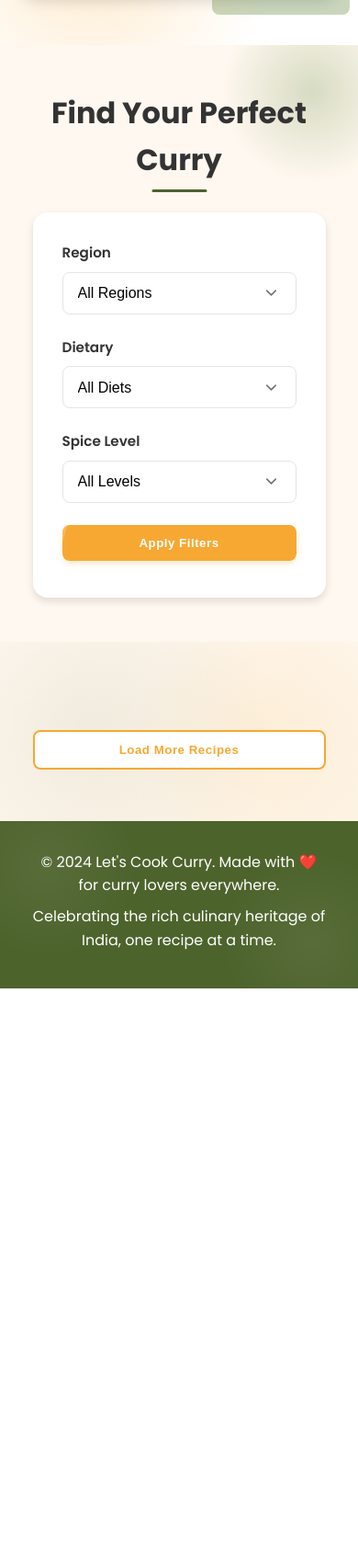
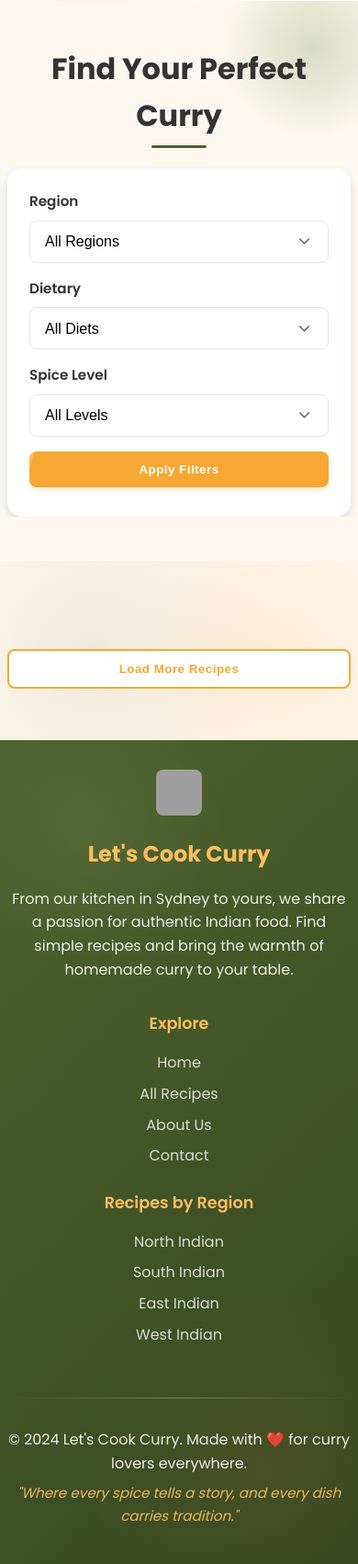
Before and after one commit to ankith88/Lets-Cook-Curry, a PHP site: page / in a window 390 px wide; the page is wider, and only the part inside the window is pictured. Shown: the part 826-2527 px from the top of that part at 92% size. Before the commit the page ends 1901 px from the top of that part, so only its background shows below. Run offline with PHP 8.4, Linux system fonts and the light colour scheme; some libraries are stand-ins or nearby versions; grey boxes are pictures that could not be loaded.

Commit message:
Updated footer

```diff
--- a/index.html
+++ b/index.html
@@ -124,8 +124,47 @@
 
     <footer class="footer">
         <div class="container">
-            <p>&copy; 2024 Let's Cook Curry. Made with ❤️ for curry lovers everywhere.</p>
-            <p>Celebrating the rich culinary heritage of India, one recipe at a time.</p>
+            <div class="footer-content">
+                <div class="footer-main">
+                    <div class="footer-brand">
+                        <img src="https://public.youware.com/users-website-assets/prod/b803843b-b98d-4f40-bc7e-c4e46fc07c86/c66f443d4c424ba1ad3aca11e41bf818.png" alt="Let's Cook Curry Logo" class="footer-logo">
+                        <h3>Let's Cook Curry</h3>
+                        <p>From our kitchen in Sydney to yours, we share a passion for authentic Indian food. Find simple recipes and bring the warmth of homemade curry to your table.</p>
+                    </div>
+
+                    <div class="footer-links">
+                        <div class="footer-section">
+                            <h4>Explore</h4>
+                            <ul>
+                                <li><a href="index.html">Home</a></li>
+                                <li><a href="#recipes">All Recipes</a></li>
+                                <li><a href="about.html">About Us</a></li>
+                                <li><a href="#contact">Contact</a></li>
+                            </ul>
+                        </div>
+
+                        <div class="footer-section">
+                            <h4>Recipes by Region</h4>
+                            <ul>
+                                <li><a href="index.html?region=north" data-filter="north">North Indian</a></li>
+                                <li><a href="index.html?region=south" data-filter="south">South Indian</a></li>
+                                <li><a href="index.html?region=east" data-filter="east">East Indian</a></li>
+                                <li><a href="index.html?region=west" data-filter="west">West Indian</a></li>
+                            </ul>
+                        </div>
+
+
+                    </div>
+                </div>
+
+                <div class="footer-bottom">
+                    <div class="footer-divider"></div>
+                    <div class="footer-bottom-content">
+                        <p>&copy; 2024 Let's Cook Curry. Made with ❤️ for curry lovers everywhere.</p>
+                        <p class="footer-tagline">"Where every spice tells a story, and every dish carries tradition."</p>
+                    </div>
+                </div>
+            </div>
         </div>
     </footer>
 
--- a/styles.css
+++ b/styles.css
@@ -3,6 +3,11 @@
     margin: 0;
     padding: 0;
     box-sizing: border-box;
+}
+
+html, body {
+    overflow-x: hidden;
+    max-width: 100%;
 }
 
 :root {
@@ -530,6 +535,10 @@ body {
     box-shadow: var(--shadow-md);
     position: relative;
     z-index: 1;
+    width: 100%;
+    max-width: 100%;
+    box-sizing: border-box;
+    overflow-x: hidden;
 }
 
 .filter-group {
@@ -575,6 +584,8 @@ body {
     position: relative;
     background: linear-gradient(135deg, #fff8f0 0%, #fdf4e6 100%);
     overflow: hidden;
+    max-width: 100%;
+    box-sizing: border-box;
 }
 
 .recipes::before {
@@ -608,6 +619,10 @@ body {
     margin-bottom: var(--spacing-xl);
     position: relative;
     z-index: 1;
+    width: 100%;
+    max-width: 100%;
+    box-sizing: border-box;
+    overflow-x: hidden;
 }
 
 .recipe-card {
@@ -1116,10 +1131,9 @@ body {
 
 /* Footer */
 .footer {
-    background: var(--color-accent);
+    background: linear-gradient(135deg, var(--color-accent) 0%, var(--color-accent-dark) 100%);
     color: white;
-    text-align: center;
-    padding: var(--spacing-lg) 0;
+    padding: var(--spacing-xl) 0 var(--spacing-lg) 0;
     position: relative;
     overflow: hidden;
 }
@@ -1129,29 +1143,179 @@ body {
     position: absolute;
     top: -50px;
     left: -50px;
-    width: 200px;
-    height: 200px;
-    background: radial-gradient(circle at center, rgba(255, 255, 255, 0.2) 0%, transparent 70%);
+    width: 300px;
+    height: 300px;
+    background: radial-gradient(circle at center, rgba(255, 255, 255, 0.1) 0%, transparent 70%);
+    opacity: 0.5;
+    z-index: 0;
+}
+
+.footer::after {
+    content: '';
+    position: absolute;
+    bottom: -100px;
+    right: -100px;
+    width: 400px;
+    height: 400px;
+    background: radial-gradient(circle at center, rgba(247, 168, 50, 0.2) 0%, transparent 70%);
     opacity: 0.3;
     z-index: 0;
 }
 
-.footer::after {
-    content: '';
-    position: absolute;
-    bottom: -50px;
-    right: -50px;
-    width: 200px;
-    height: 200px;
-    background: radial-gradient(circle at center, rgba(255, 255, 255, 0.2) 0%, transparent 70%);
-    opacity: 0.3;
-    z-index: 0;
-}
-
-.footer p {
+.footer-content {
+    position: relative;
+    z-index: 1;
+}
+
+.footer-main {
+    display: grid;
+    grid-template-columns: 1fr 2fr;
+    gap: var(--spacing-xl);
+    margin-bottom: var(--spacing-xl);
+}
+
+.footer-brand {
+    text-align: left;
+}
+
+.footer-logo {
+    width: 50px;
+    height: 50px;
+    margin-bottom: var(--spacing-sm);
+    border-radius: var(--border-radius-md);
+}
+
+.footer-brand h3 {
+    font-size: 1.5rem;
+    margin-bottom: var(--spacing-sm);
+    color: var(--color-primary-light);
+}
+
+.footer-brand p {
+    line-height: 1.6;
+    opacity: 0.9;
+    max-width: 400px;
+}
+
+.footer-links {
+    display: grid;
+    grid-template-columns: repeat(2, 1fr);
+    gap: var(--spacing-lg);
+}
+
+.footer-section h4 {
+    font-size: 1.1rem;
+    margin-bottom: var(--spacing-sm);
+    color: var(--color-primary-light);
+    font-weight: 600;
+}
+
+.footer-section ul {
+    list-style: none;
+}
+
+.footer-section ul li {
     margin-bottom: var(--spacing-xs);
-    position: relative;
-    z-index: 1;
+}
+
+.footer-section ul li a {
+    color: rgba(255, 255, 255, 0.8);
+    text-decoration: none;
+    transition: color var(--transition-fast);
+}
+
+.footer-section ul li a:hover {
+    color: var(--color-primary-light);
+}
+
+.footer-section p {
+    line-height: 1.6;
+    opacity: 0.9;
+    margin-bottom: var(--spacing-sm);
+}
+
+.footer-stats {
+    display: flex;
+    gap: var(--spacing-lg);
+    margin-top: var(--spacing-md);
+}
+
+.stat {
+    text-align: center;
+}
+
+.stat-number {
+    display: block;
+    font-size: 1.5rem;
+    font-weight: 700;
+    color: var(--color-primary-light);
+    line-height: 1;
+}
+
+.stat-label {
+    display: block;
+    font-size: 0.85rem;
+    opacity: 0.8;
+    margin-top: var(--spacing-xs);
+}
+
+.footer-divider {
+    height: 1px;
+    background: linear-gradient(to right, transparent 0%, rgba(255, 255, 255, 0.3) 50%, transparent 100%);
+    margin-bottom: var(--spacing-lg);
+}
+
+.footer-bottom-content {
+    text-align: center;
+}
+
+.footer-bottom-content p {
+    margin-bottom: var(--spacing-xs);
+    opacity: 0.9;
+}
+
+.footer-tagline {
+    font-style: italic;
+    color: var(--color-primary-light);
+    font-size: 0.95rem;
+}
+
+/* Footer Responsive Design */
+@media (max-width: 768px) {
+    .footer-main {
+        grid-template-columns: 1fr;
+        gap: var(--spacing-lg);
+        text-align: center;
+    }
+
+    .footer-brand {
+        text-align: center;
+    }
+
+    .footer-links {
+        grid-template-columns: 1fr;
+        gap: var(--spacing-md);
+        text-align: center;
+    }
+
+    .footer-stats {
+        justify-content: center;
+    }
+}
+
+@media (max-width: 480px) {
+    .footer {
+        padding: var(--spacing-lg) 0;
+    }
+
+    .footer-links {
+        gap: var(--spacing-sm);
+    }
+
+    .footer-stats {
+        flex-direction: column;
+        gap: var(--spacing-sm);
+    }
 }
 
 /* Animations and Visual Effects */
@@ -1194,6 +1358,8 @@ body {
     .hero {
         grid-template-columns: 1fr;
         text-align: center;
+        padding: var(--spacing-lg) var(--spacing-sm);
+        overflow-x: hidden;
     }
 
     .hero-content h2 {
@@ -1212,17 +1378,24 @@ body {
 
     .filter-grid {
         grid-template-columns: 1fr;
+        padding: 0 var(--spacing-sm);
+        width: 100%;
+        max-width: 100%;
+        box-sizing: border-box;
     }
 
     .recipe-grid {
         grid-template-columns: 1fr;
-    }
-
-
+        padding: 0 var(--spacing-sm);
+        width: 100%;
+        max-width: 100%;
+        box-sizing: border-box;
+    }
 
     .nav {
         flex-direction: column;
         gap: var(--spacing-sm);
+        padding: 0 var(--spacing-sm);
     }
 
     .nav-menu {
@@ -1232,12 +1405,47 @@ body {
 
     .hero-image img {
         transform: none;
+        max-width: 100%;
+        height: auto;
+    }
+
+    .container {
+        width: 100%;
+        padding: 0 var(--spacing-sm);
+        max-width: 100%;
+        overflow-x: hidden;
     }
 }
 
 @media (max-width: 480px) {
+    body, html {
+        overflow-x: hidden;
+        max-width: 100vw;
+    }
+
     .hero-content h2 {
         font-size: 1.75rem;
+    }
+
+    .recipe-grid {
+        grid-template-columns: 1fr;
+        gap: var(--spacing-md);
+        padding: 0 var(--spacing-xs);
+    }
+
+    .filter-grid {
+        grid-template-columns: 1fr;
+        gap: var(--spacing-sm);
+        padding: var(--spacing-md);
+    }
+
+    .container {
+        width: 100%;
+        padding: 0 var(--spacing-xs);
+    }
+
+    .hero {
+        padding: var(--spacing-md) var(--spacing-xs);
     }
 
     .btn {
--- a/todo.json
+++ b/todo.json
@@ -1 +1 @@
-[{"id":"TASK-001","content":"Create About Us page with the provided content","status":"completed","priority":"high"}]
+[{"id":"TASK-003","content":"Fix spice level display in recipe modal to match database values","status":"completed","priority":"high"}]
```
Also changed, not shown: about.html (+41 -2 lines), script.js (+52 -5 lines).
